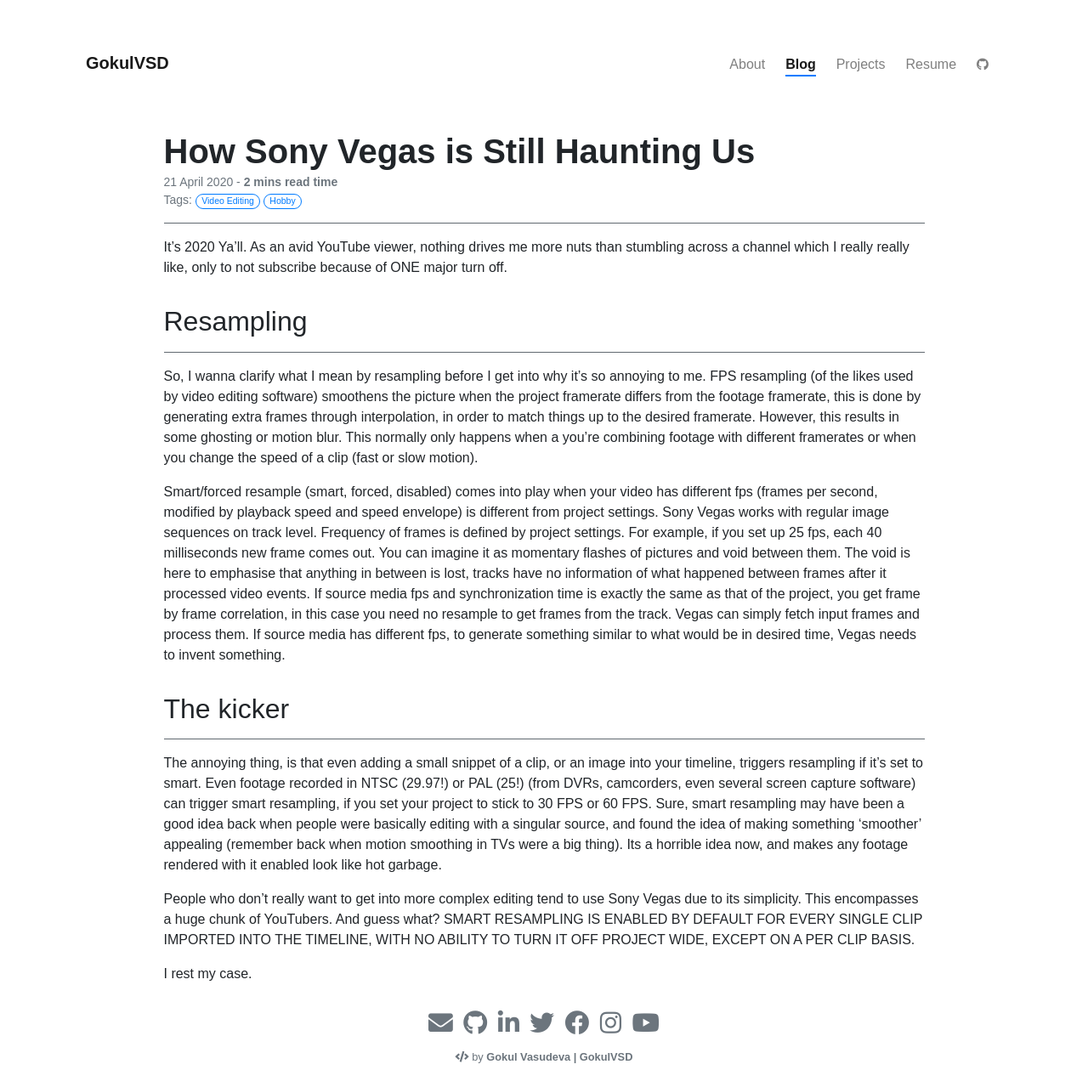
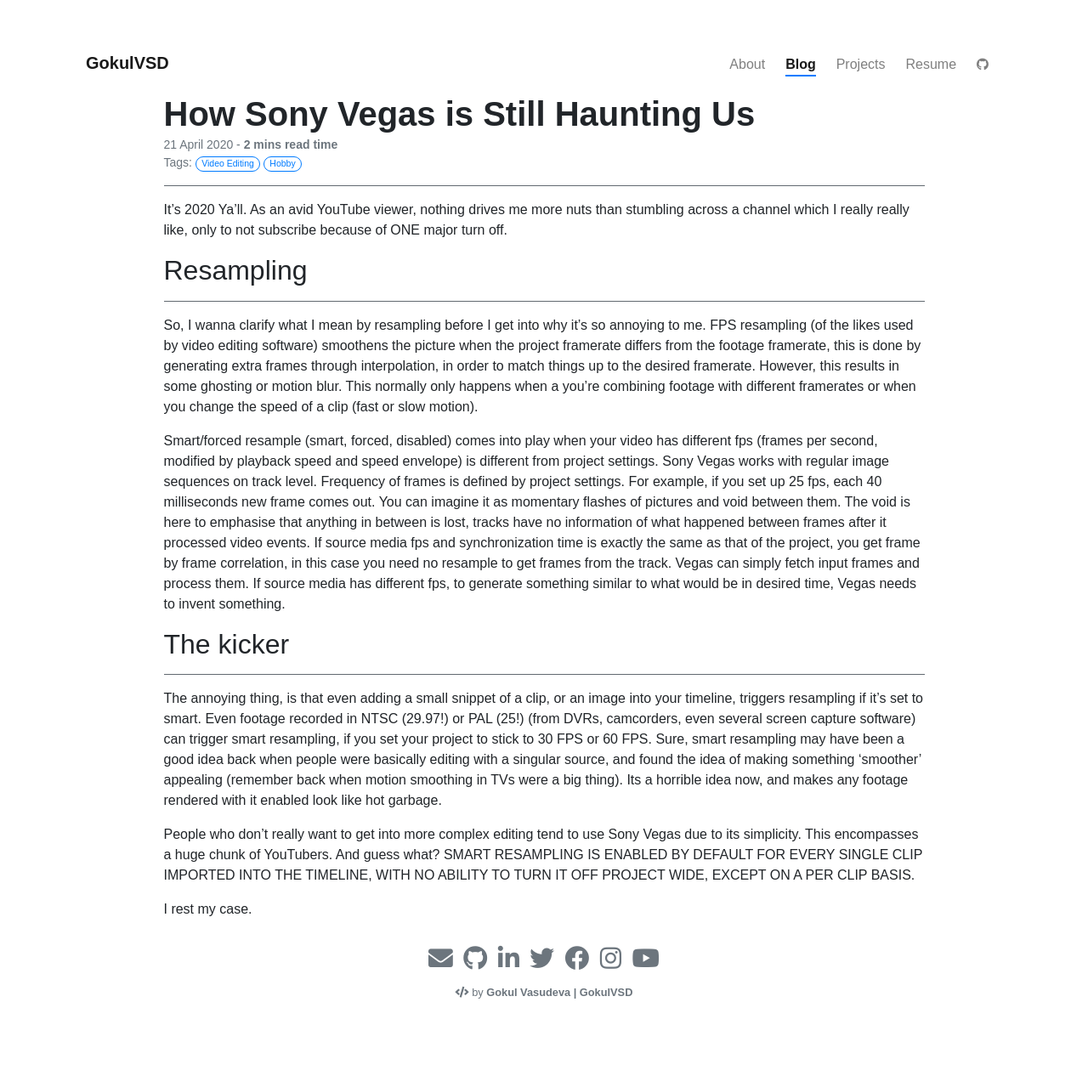
Before and after one commit to GokulVSD/gokulvsd.github.io, a Jekyll site: the page built from _posts/2020-04-21-how-sony-vegas-is-still-haunting-us.md, in a window 1280 px wide. Shown: the whole page at 85% size. Built offline with Jekyll 4.4.1, drawn with Linux system fonts in a browser that asks for light colours; nearby versions of some CDN libraries; some web fonts are replaced; our own code applies the rules of GitHub Pages for plain Markdown files; library files that are not in the unit come from our copies; after the commit the page ends 1203 px from its top, so only the background shows below that.

Commit message:
Fixed spacing issues

```diff
--- a/_includes/blog/search.html
+++ b/_includes/blog/search.html
@@ -1,7 +1,7 @@
 <!-- Simple-Jekyll-Search https://github.com/christian-fei/Simple-Jekyll-Search -->
 
-<div class="input-group mt-5 px-3">
-  <input id="search-input" type="text" class="form-control search-box" placeholder="Search posts..">
+<div class="input-group mt-1 px-3">
+  <input id="search-input" type="text" class="form-control search-box" placeholder="Search posts">
   <div class="input-group-append">
     <span class="input-group-text border border-primary bg-primary text-white">
       <i class="fas fa-search"></i>
--- a/_includes/projects/index.html
+++ b/_includes/projects/index.html
@@ -1,4 +1,4 @@
-<div class="card-columns m-3 mt-5">
+<div class="card-columns m-3 mt-1">
 
     <!-- Local Projects -->
     {% for project in site.projects %}
--- a/_includes/resume.html
+++ b/_includes/resume.html
@@ -150,7 +150,7 @@
                 /* Global font size adjustment for the entire resume ON PRINT, everything else is relative to this */
                 font-size: 0.83em;
                 margin-top: -11mm;
-                margin-bottom: 0;
+                margin-bottom: auto;
                 padding-top: 0;
             }
 
--- a/_layouts/page.html
+++ b/_layouts/page.html
@@ -2,6 +2,6 @@
 layout: default
 ---
 
-<div class="col-lg-10 mx-auto mt-5 post">
+<div class="col-lg-10 mx-auto mt-1 post">
   {{ content }}
 </div>
--- a/assets/css/style.scss
+++ b/assets/css/style.scss
@@ -57,6 +57,10 @@
     width: 100%;
 }
 
+.post h1, .post h2{
+    margin-top: 0;
+}
+
 @media print {
     .no-print, .no-print * {
       display: none !important;
```
